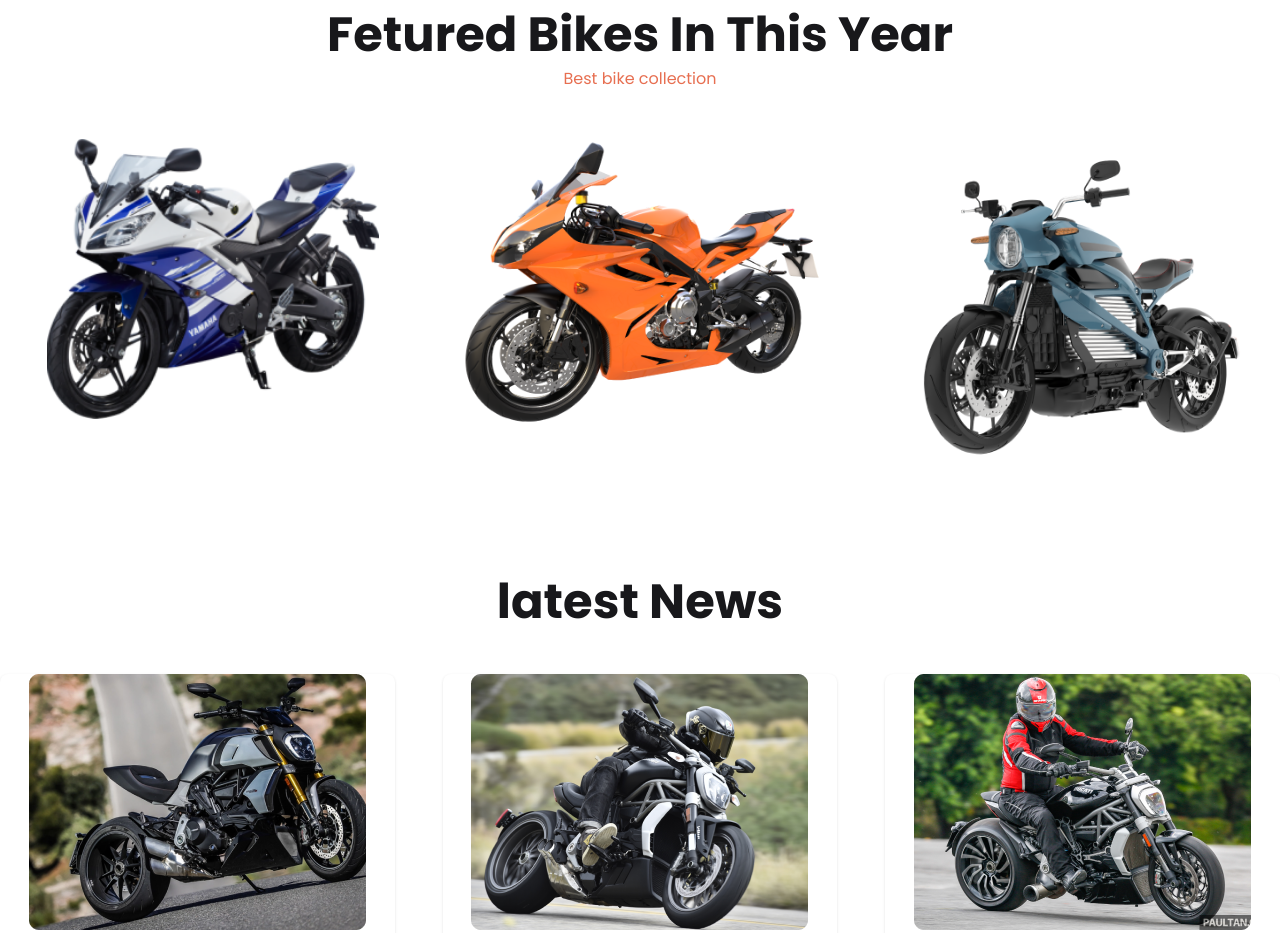
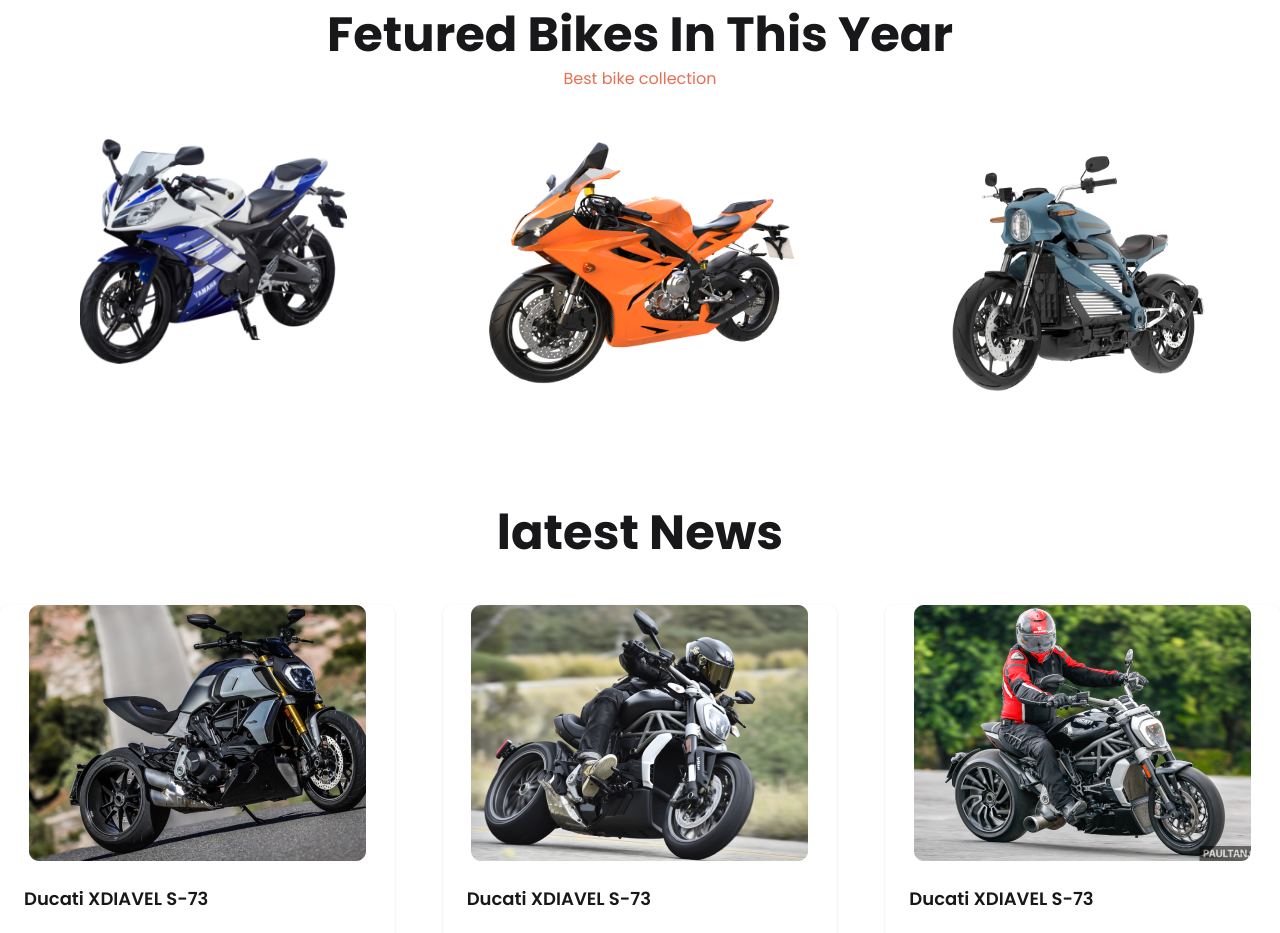
Before and after one commit to omarfarhatul/Biker-zone-project, a plain HTML site: page index.html in a window 1280 px wide. Shown: the part 700-1633 px from the top of the page. Drawn offline with nearby package versions, Linux system fonts and the light colour scheme.

Commit message:
Update bike size

```diff
--- a/index.html
+++ b/index.html
@@ -129,9 +129,9 @@
         <h1 class="text-5xl font-bold text-center mb-2">Fetured Bikes In This Year</h1>
         <p class="text-[#E76F51] text-center items-center mb-12">Best bike collection</p>
         <div class="grid md:grid-cols-2 lg:grid-cols-3">
-          <img class="lg:w-7/9 mx-auto" src="./images/others/feature-bike.png" alt="">
-          <img class="w-9/10 mx-auto" src="./images/slider/bike3.png" alt="">
-          <img src="./images/slider/bike4.png" alt="">
+          <img class="w-5/8 mx-auto" src="./images/others/feature-bike.png" alt="">
+          <img class="w-7/9 mx-auto" src="./images/slider/bike3.png" alt="">
+          <img class="w-8/10 mx-auto" src="./images/slider/bike4.png" alt="">
         </div>
        </section>
 
```
